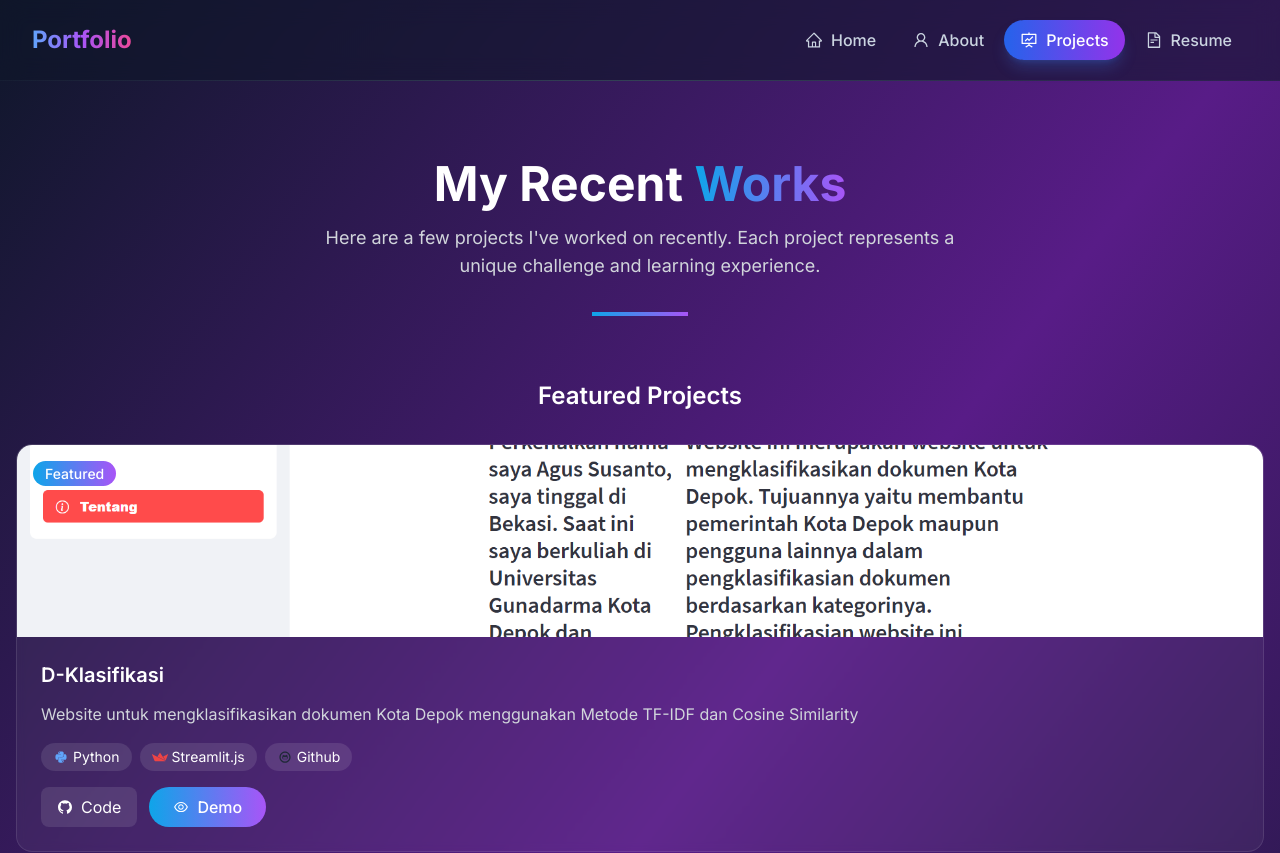
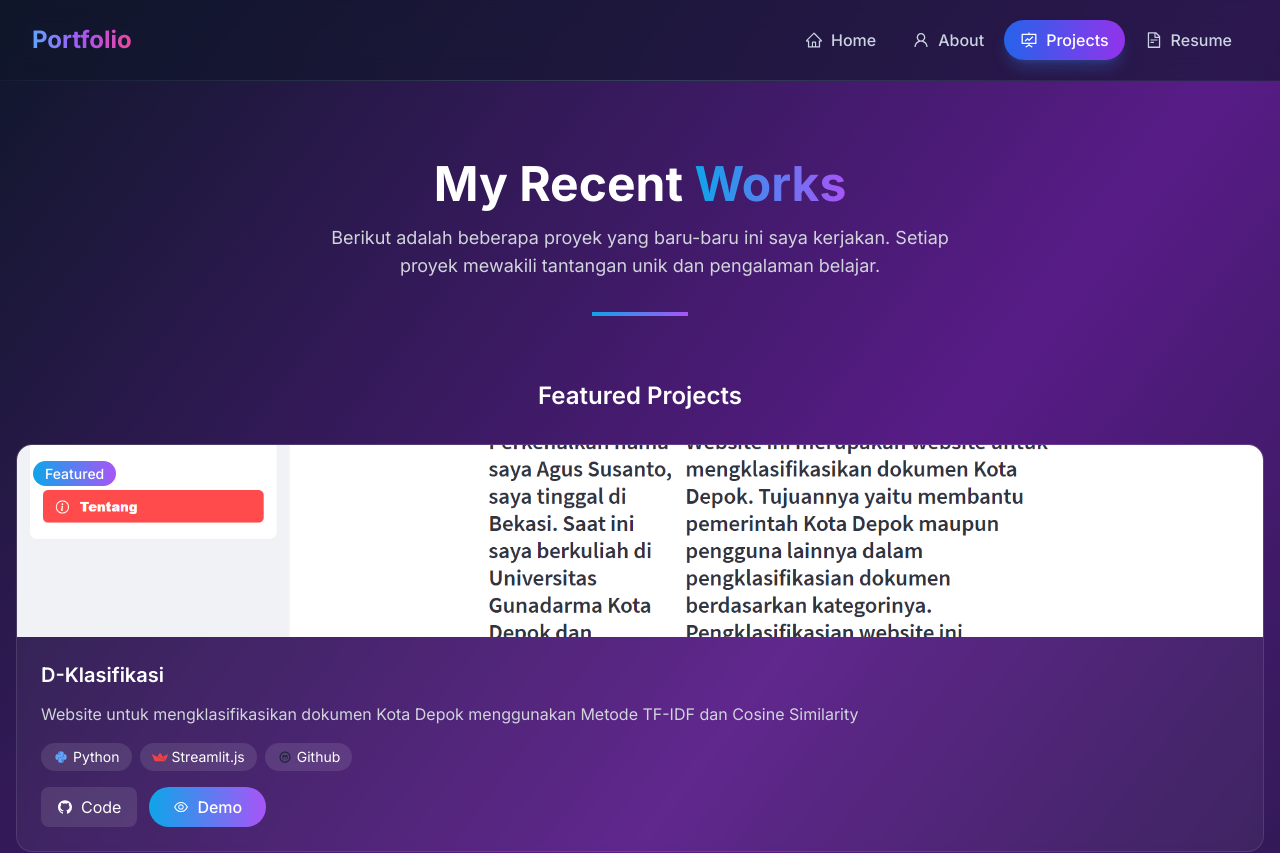
Before and after one commit to AgusSusanto2858/Portofolio, a React (Create React App) app: page /projects in a window 1280 px wide. Shown: the top 853 px of the page. Built offline with nearby package versions, Linux system fonts and the light colour scheme.

Commit message:
Update Projects.js

```diff
--- a/src/components/Projects.js
+++ b/src/components/Projects.js
@@ -140,7 +140,7 @@ const Projects = () => {
                         My Recent <span className="gradient-text">Works</span>
                     </h2>
                     <p className="text-gray-300 text-lg max-w-2xl mx-auto mb-8">
-                        Here are a few projects I've worked on recently. Each project represents a unique challenge and learning experience.
+                        Berikut adalah beberapa proyek yang baru-baru ini saya kerjakan. Setiap proyek mewakili tantangan unik dan pengalaman belajar.
                     </p>
                     <div className="w-24 h-1 bg-gradient-to-r from-primary-500 to-secondary-500 mx-auto"></div>
                 </div>
```
